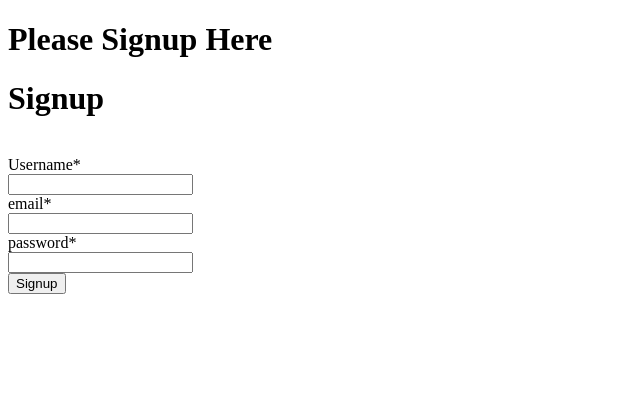
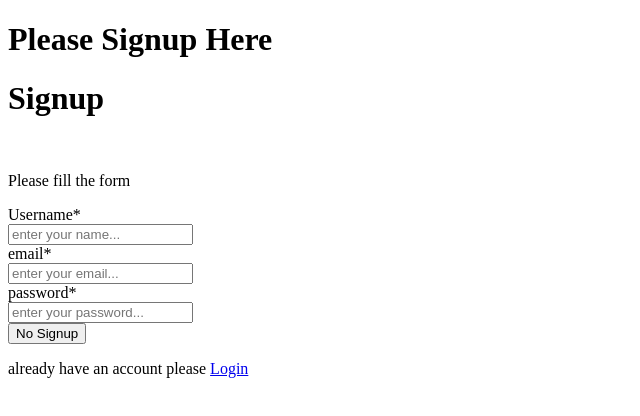
Before and after one commit to Sushil500530/Authentication_Use_Nextjs_App, a Next.js app: page /signup in a window 1280 px wide. Shown: the top 416 px of the page, without its empty margins (0-640 px from the left). Built offline with nearby package versions, Linux system fonts and the light colour scheme.

Commit message:
add verifyemail section some functionality and other

```diff
--- a/src/app/api/users/signup/route.ts
+++ b/src/app/api/users/signup/route.ts
@@ -13,7 +13,7 @@ export async function POST(request: NextRequest) {
         // here validation
         console.log(reqBody);
         const user = await User.findOne({ email });
-
+        console.log("find user=====>", user);
         if (user) {
             return NextResponse.json({ error: "User already exists" }, { status: 400 })
         }
@@ -27,7 +27,6 @@ export async function POST(request: NextRequest) {
         })
         //  save database from here
         const savedUser = await newUser.save();
-        console.log(savedUser);
         const userId = savedUser._id;
         console.log('aikhane ache ta ki jeter jonno verification failed dicche----->', userId);
 
--- a/src/app/signup/page.tsx
+++ b/src/app/signup/page.tsx
@@ -3,6 +3,7 @@ import { useEffect, useState } from "react";
 import toast from "react-hot-toast";
 import axios from "axios";
 import { useRouter } from "next/navigation";
+import Link from "next/link";
 
 export default function SignupPage() {
     const router = useRouter();
@@ -45,23 +46,25 @@ export default function SignupPage() {
     return (
         <div className="flex items-center justify-center flex-col">
             <h1 className="text-2xl font-bold text-center my-5">Please Signup Here</h1>
-            <h1 className="text-xl font-normal my-5">{loading ? <span className="animate-ping">Processing.....</span> : "Signup"}</h1>
+            <h1 className="text-xl font-normal my-5">{loading ? <div> Processing<span className="animate-ping text-xl font-bold">.....</span></div> : "Signup"}</h1>
             <br />
+            <p className="text-start mb-5 text-green-600 font-medium">Please fill the form</p>
             <div>
                 <label htmlFor="username">Username*</label> <br />
-                <input type="text" id="username" value={user.username} onChange={(e) => setUser({ ...user, username: e.target.value })} className="mt-3 border border-gray-400 p-2 mb-5 rounded" />
+                <input type="text" id="username" value={user.username} onChange={(e) => setUser({ ...user, username: e.target.value })} className="mt-3 border border-gray-400 p-2 mb-5 rounded" placeholder="enter your name..." />
             </div>
             <div>
                 <label htmlFor="email">email*</label> <br />
-                <input type="text" id="email" value={user.email} onChange={(e) => setUser({ ...user, email: e.target.value })} className="mt-3 border border-gray-400 p-2 mb-5 rounded" />
+                <input type="email" id="email" value={user.email} onChange={(e) => setUser({ ...user, email: e.target.value })} className="mt-3 border border-gray-400 p-2 mb-5 rounded" placeholder="enter your email..." />
             </div>
             <div>
                 <label htmlFor="password">password*</label> <br />
-                <input type="text" id="password" value={user.password} onChange={(e) => setUser({ ...user, password: e.target.value })} className="mt-3 border border-gray-400 p-2 mb-5 rounded" />
+                <input type="password" id="password" value={user.password} onChange={(e) => setUser({ ...user, password: e.target.value })} className="mt-3 border border-gray-400 p-2 mb-5 rounded" placeholder="enter your password..." />
             </div>
             <div>
-                <button onClick={handleSignup} className="px-24 py-2 bg-green-600 text-white rounded ">Signup</button>
+                <button onClick={handleSignup} className={`px-24 py-2 ${buttonDisable ? 'bg-red-600' : 'bg-green-600'} bg-green-600 text-white rounded`}>{buttonDisable ? "No Signup" : "Signup"}</button>
             </div>
+            <p className="mt-3">already have an account please <Link href="/login" className="text-blue-600 font-medium underline">Login</Link> </p>
         </div>
     );
 };
```
Also changed, not shown: src/app/verifyemail/page.tsx (+38 -2 lines), 1 other file (tests, documents, lock files or other folders).
